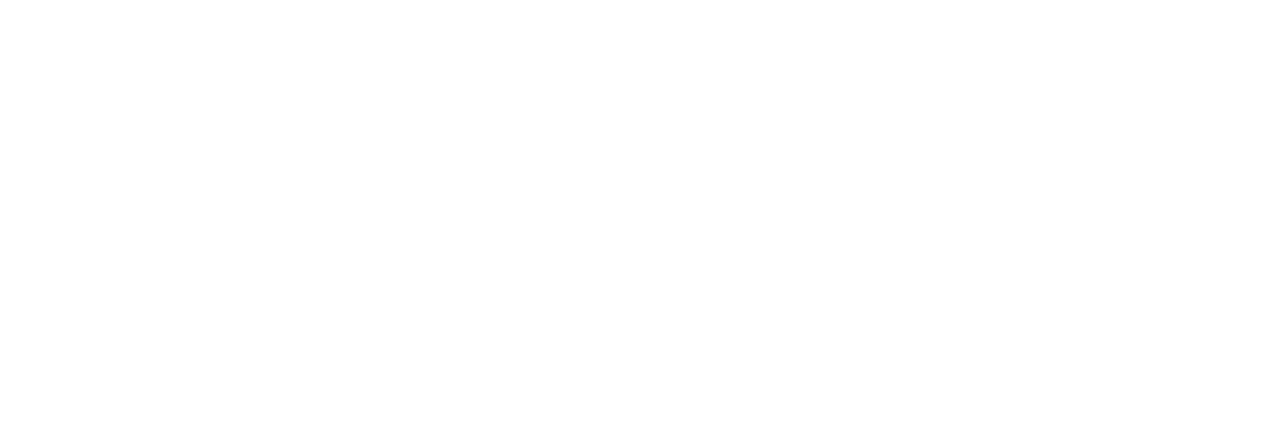
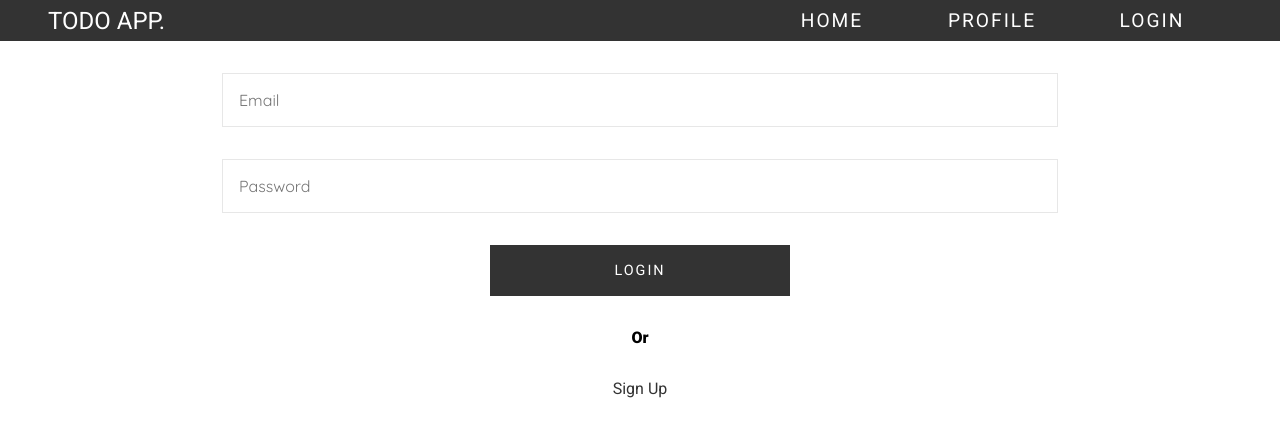
Before and after one commit to GOR-OM/todo-app, a React (Vite) app: page /login in a window 1280 px wide. Shown: the top 436 px of the page. Built offline with nearby package versions, Linux system fonts and the light colour scheme.

Commit message:
create Logi .jsx

```diff
--- a/src/App.jsx
+++ b/src/App.jsx
@@ -1,13 +1,28 @@
-import { useState } from 'react'
+import { BrowserRouter as Router, Route, Routes } from 'react-router-dom'
+import React from 'react'
+import './styles/App.scss'
+import  Home  from './pages/Home'
+import Header from './component/Header'
+import Login from './pages/Login'
+import Register from './pages/Register'
+import Profile from './pages/Profile'
+function App() {
 
-import './styles/App.scss'
-
-function App() {
-  const [count, setCount] = useState(0)
 
   return (
     <>
+      <Router>
+        <Header />
+        <Routes>
+          <Route path="/" element={<Home/>} />
+          <Route path="/profile" element={<Profile/>} />
+          <Route path="/login" element={<Login/>} />
+          <Route path="/register" element={<Register/>} />
 
+
+
+        </Routes>
+      </Router>
     </>
   )
 }
--- /dev/null
+++ b/src/component/Header.jsx
@@ -0,0 +1,23 @@
+import React from 'react'
+import { Link } from 'react-router-dom'
+const Header = () => {
+  return (
+    <nav className='header'>
+        <div>
+            <h2>
+                Todo App.
+            </h2>
+
+        </div>
+        <article>
+            <Link to='/'>Home</Link>
+            <Link to='/profile'>Profile</Link>
+            <Link to='/login'>Login</Link>
+            {/* <button className='btn'> Login</button> */}
+
+        </article>
+    </nav>
+  )
+}
+
+export default Header
--- /dev/null
+++ b/src/pages/Login.jsx
@@ -0,0 +1,73 @@
+import axios from "axios";
+import React, { useContext, useState } from "react";
+import { toast } from "react-hot-toast";
+import { Link, Navigate } from "react-router-dom";
+import { Context, server } from "../main";
+
+const Login = () => {
+  const { isAuthenticated, setIsAuthenticated, loading, setLoading } =
+    useContext(Context);
+  const [email, setEmail] = useState("");
+  const [password, setPassword] = useState("");
+
+  const submitHandler = async (e) => {
+    e.preventDefault();
+    setLoading(true);
+
+    try {
+      const { data } = await axios.post(
+        `${server}/users/login`,
+        {
+          email,
+          password,
+        },
+        {
+          headers: {
+            "Content-Type": "application/json",
+          },
+          withCredentials: true,
+        }
+      );
+
+      toast.success(data.message);
+      setIsAuthenticated(true);
+      setLoading(false);
+    } catch (error) {
+      toast.error(error.response.data.message);
+      setLoading(false);
+      setIsAuthenticated(false);
+    }
+  };
+
+  if (isAuthenticated) return <Navigate to={"/"} />;
+
+  return (
+    <div className="login">
+      <section>
+        <form onSubmit={submitHandler}>
+          <input
+            type="email"
+            placeholder="Email"
+            required
+            value={email}
+            onChange={(e) => setEmail(e.target.value)}
+          />
+          <input
+            type="password"
+            required
+            placeholder="Password"
+            value={password}
+            onChange={(e) => setPassword(e.target.value)}
+          />
+          <button disabled={loading} type="submit">
+            Login
+          </button>
+          <h4>Or</h4>
+          <Link to="/register">Sign Up</Link>
+        </form>
+      </section>
+    </div>
+  );
+};
+
+export default Login;
--- /dev/null
+++ b/src/pages/Profile.jsx
@@ -0,0 +1,9 @@
+import React from 'react'
+
+const Profile = () => {
+  return (
+    <div>Profile</div>
+  )
+}
+
+export default Profile
--- /dev/null
+++ b/src/pages/Register.jsx
@@ -0,0 +1,9 @@
+import React from 'react'
+
+const Register = () => {
+  return (
+    <div>Register</div>
+  )
+}
+
+export default Register
```
